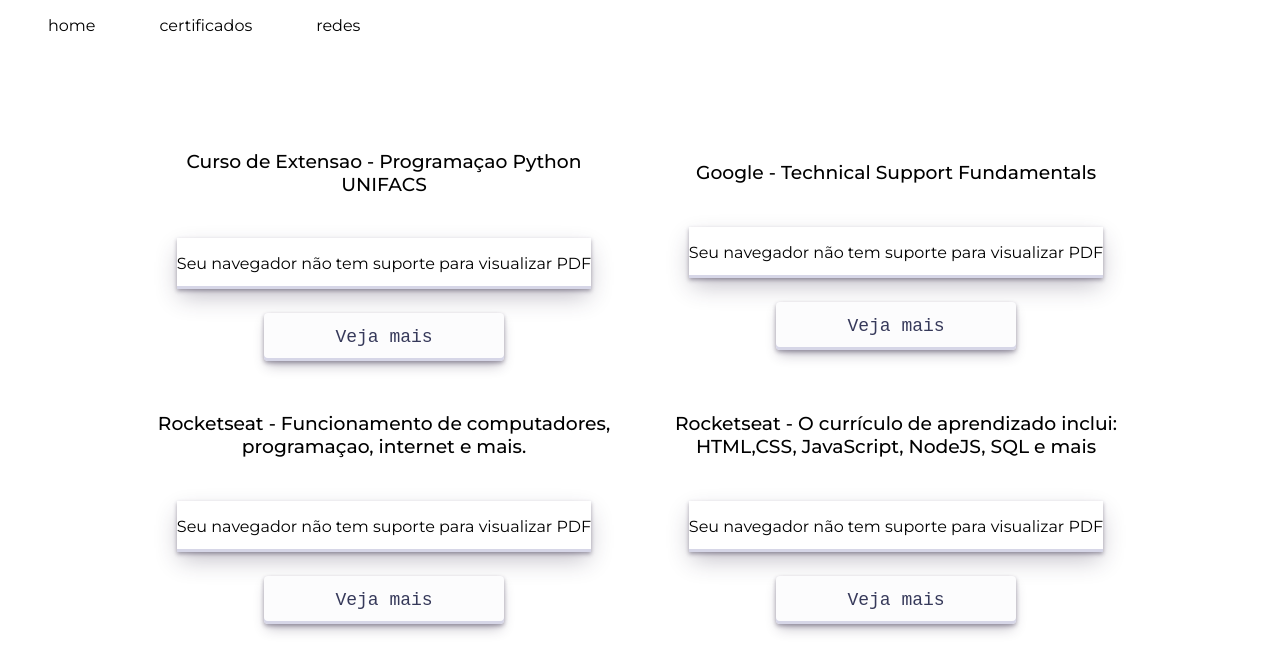
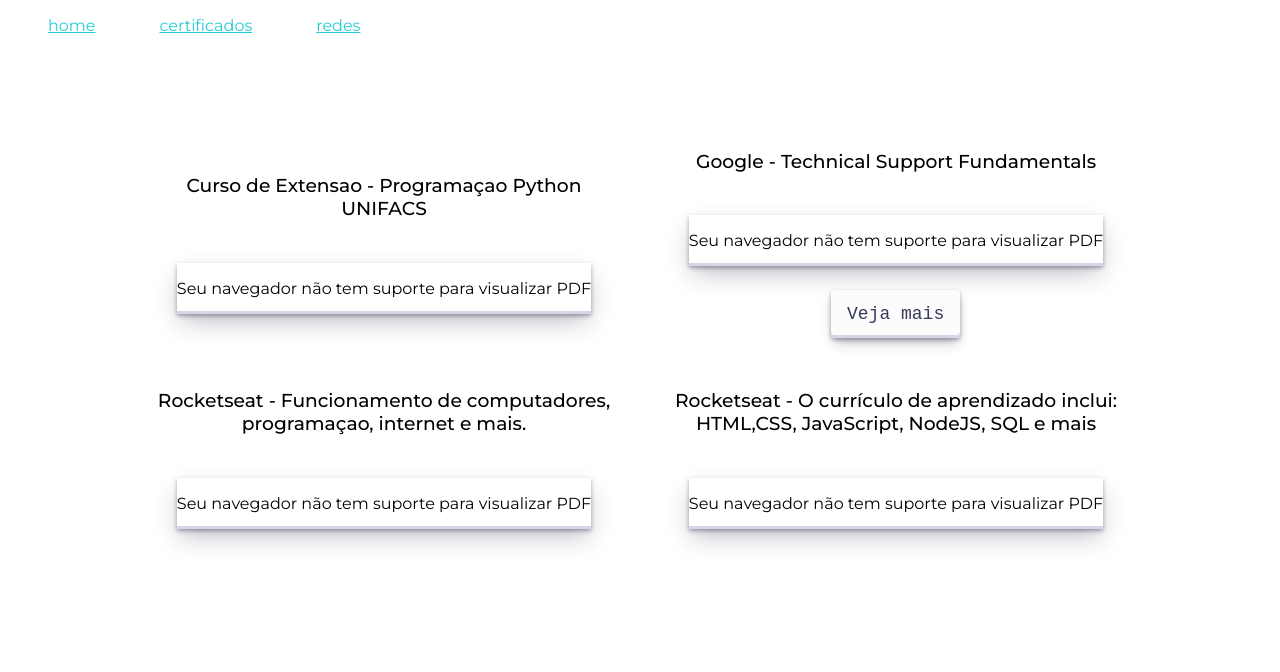
Before and after one commit to ThaynaSantana/Porfolio, a React (Vite) app: page /certificados in a window 1280 px wide. Shown: the top 672 px of the page. Built offline with nearby package versions, Linux system fonts and the light colour scheme.

Commit message:
alteracoes em certificados, e estilização em todas paginas

```diff
--- a/src/App.css
+++ b/src/App.css
@@ -111,6 +111,14 @@ object{
     text-align: center;
 }
 
+.certificate-button {
+    display: flex;
+    flex-direction: column;
+    align-items: center;
+    gap: 1.5rem;
+    justify-content: center;
+}
+
 .objects button{
     width: 15rem;
 }
@@ -160,3 +168,18 @@ a:-webkit-any-link {
 .experience img {
     box-shadow: rgba(45, 35, 66, 0.4) 0 2px 4px,rgba(45, 35, 66, 0.3) 0 10px 24px -3px,#D6D6E7 0 -3px 0 inset;;
 }
+
+.link {
+    color: rgb(26, 160, 223);
+    text-decoration: underline;
+}
+
+.link:-webkit-any-link {
+    text-decoration: underline;
+    color: rgb(37, 205, 211);
+}
+
+.orange {
+    color: orangered;
+    font-weight: bold;
+}
--- a/src/component/Biograph.tsx
+++ b/src/component/Biograph.tsx
@@ -2,10 +2,10 @@
 const Biograph = () => {
     return(
         <div className="biograph">
-            <h1>Oi, eu sou Thayna</h1>
-            <h3>FullStack Developer</h3>
+            <h1>👋Olá, eu sou Thayna</h1>
+            <h3><span className="orange">FullStack</span> Developer</h3>
             <h3>Sou uma desenvolvedora de software com foco na linguagem Java e ampla experiência em diversas tecnologias. Ao longo dos anos, adquiri conhecimentos sólidos em Ruby, Python, React, HTML, CSS, JavaScript, MySQL e TypeScript. Recentemente, comecei a me aprofundar nos estudos de PostgresSQL, Dart e Flutter para expandir ainda mais minha base de habilidades.</h3>
-            <button id="contact">Entre Contato</button>
+            <button id="contact">Entre Contato</button> {/*TODO: Redirect para curriculo */}
         </div>
     )
 }
--- a/src/component/Certificate.tsx
+++ b/src/component/Certificate.tsx
@@ -12,7 +12,6 @@ const Certificate = ({ name, href }: CertificateProps ) => {
             <object data={href} type="application/pdf">
                 <p>Seu navegador não tem suporte para visualizar PDF</p>
             </object>
-            <button>Veja mais</button>
         </div>
     )
 }
--- a/src/component/Experience.tsx
+++ b/src/component/Experience.tsx
@@ -35,7 +35,7 @@ const Experience = () => {
             <p>
             Com a combinação poderosa das tecnologias JavaScript, HTML e CSS, o World Text Editor oferece uma experiência completa de edição de texto, com recursos avançados e uma interface amigável. Descubra todo o potencial desse projeto e crie documentos incríveis de maneira rápida e fácil.
             </p>
-            <p>Source Code: <a href="https://github.com/ThaynaSantana/World-Text-Editor">https://github.com/ThaynaSantana/World-Text-Editor</a></p>
+            <p>Source Code: <a className="link" target="_blank" href="https://github.com/ThaynaSantana/World-Text-Editor">https://github.com/ThaynaSantana/World-Text-Editor</a></p>
         </div>
     )
 }
--- a/src/layout/Footer.tsx
+++ b/src/layout/Footer.tsx
@@ -11,7 +11,7 @@ const Footer = () => {
                 <img className="icons-programming" src="https://upload.wikimedia.org/wikipedia/commons/thumb/9/99/Unofficial_JavaScript_logo_2.svg/512px-Unofficial_JavaScript_logo_2.svg.png"></img>
                 <img className="icons-programming" src="https://cdn.pixabay.com/photo/2017/01/31/15/33/linux-2025130_960_720.png"></img>
             </div>
-            <p>Desenvolvido por Thayna Santana <a href="https://www.github.com/thaynasantana">Github</a></p>
+            <p>Desenvolvido por Thayna Santana <a className="link" href="https://www.github.com/thaynasantana">Github</a></p>
         </footer>
     )
 }
--- a/src/layout/Header.tsx
+++ b/src/layout/Header.tsx
@@ -5,9 +5,9 @@ const Header = () => {
         <header>
             <nav>
                 <ul>
-                    <Link to="/">home</Link>
-                    <Link to="certificados">certificados</Link>
-                    <Link to="redes">redes</Link>
+                    <Link className="link" to="/">home</Link>
+                    <Link className="link" to="certificados">certificados</Link>
+                    <Link className="link" to="redes">redes</Link>
                 </ul>
             </nav>
             <Outlet />
--- a/src/pages/Certificates.tsx
+++ b/src/pages/Certificates.tsx
@@ -3,11 +3,13 @@ import Certificate from '../component/Certificate'
 const Certificates = () => {
     return(
         <main>
-            <Certificate name={'Curso de Extensao - Programaçao Python UNIFACS'} href={'/certificados/certificado_20230613220432.pdf'} />
+            <Certificate name={'Curso de Extensao - Programaçao Python UNIFACS'} href={'/certificados/certificado_20230613220432.pdf'}  />
+            <div className="certificate-button">
+            <Certificate name={'Google - Technical Support Fundamentals'} href={'/certificados/Coursera ELN4HMHZHRKN.pdf'}  />
+            <a target="_blank" href='https://coursera.org/share/77514aabbaaff678f9a2d3bef6d878d9'><button>Veja mais</button></a>
+            </div>
 
-            <Certificate name={'Google - Technical Support Fundamentals'} href={'/certificados/Coursera ELN4HMHZHRKN.pdf'} />
-
-            <Certificate name={'Rocketseat - Funcionamento de computadores, programaçao, internet e mais.'} href={'/certificados/discover-conectar-certificate.pdf'}/>
+            <Certificate name={'Rocketseat - Funcionamento de computadores, programaçao, internet e mais.'} href={'/certificados/discover-conectar-certificate.pdf'} />
 
             <Certificate name={'Rocketseat - O currículo de aprendizado inclui: HTML,CSS, JavaScript, NodeJS, SQL e mais'} href={'/certificados/discover-fundamentar-certificate.pdf'} />
         </main>
```
